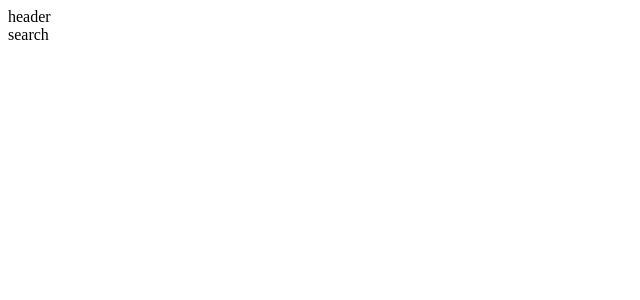
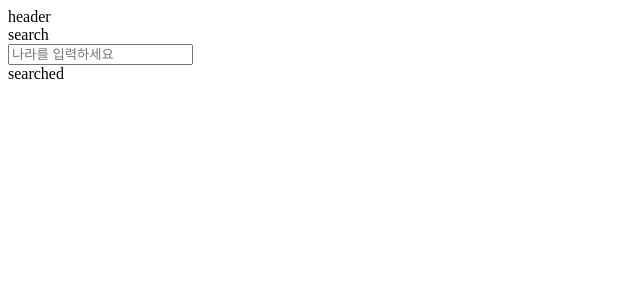
Before and after one commit to kaynekaynekayne/travel--call, a React (Create React App) app in the folder client/: page /searched/1 in a window 1280 px wide. Before the commit this address had no page. Shown: the top 300 px of the page, without its empty margins (0-640 px from the left). Built offline with nearby package versions, Linux system fonts and the light colour scheme; no server answers.

Commit message:
making search logic

```diff
--- a/client/src/apis/localContact.js
+++ b/client/src/apis/localContact.js
@@ -1,6 +1,8 @@
 import instance from ".";
 
-export const getLocalContact=async()=>{
-    const response=await instance.get("/contact/api");
+export const getLocalContact=async(country)=>{
+    const response=await instance.get("/contact/api",{
+        params:{country}
+    });
     return response.data;
 };
--- a/client/src/components/search.jsx
+++ b/client/src/components/search.jsx
@@ -1,8 +1,28 @@
-import React from 'react'
+import React,{useState} from 'react'
+import {useNavigate} from 'react-router-dom';
+
 
 const Search = () => {
+    const [country, setCountry]=useState("");
+    const navigate=useNavigate();
+
+    const submitHandler=(e)=>{
+        e.preventDefault();
+        navigate("/searched/"+country);
+        setCountry("");
+        console.log(country);
+    };
+
     return (
-        <div>search</div>
+        <form onSubmit={submitHandler}>
+            <div>search</div>
+            <input
+                type="text"
+                value={country}
+                placeholder="나라를 입력하세요"
+                onChange={(e)=>setCountry(e.target.value)}
+            />
+        </form>
     )
 }
 
--- a/client/src/pages/home.jsx
+++ b/client/src/pages/home.jsx
@@ -1,14 +1,6 @@
-import React,{useState, useEffect} from 'react'
-import { getLocalContact } from '../apis/localContact.js'
+import React from 'react'
 
 const Home = () => {
-
-    const [info, setInfo]=useState();
-
-    useEffect(()=>{
-        getLocalContact()
-        .then(items=>console.log(items));
-    },[]);
 
     return (
         <div>home</div>
--- a/client/src/pages/pages.jsx
+++ b/client/src/pages/pages.jsx
@@ -1,6 +1,7 @@
 import React from 'react';
 import {Routes, Route} from 'react-router-dom';
 import Home from './home';
+import Searched from './searched';
 
 
 
@@ -8,6 +9,7 @@ const Pages = () => {
     return (
         <Routes>
             <Route path="/" element={<Home />} />
+            <Route path="/searched/:country" element={<Searched />} />
         </Routes>
     )
 }
--- /dev/null
+++ b/client/src/pages/searched.jsx
@@ -0,0 +1,20 @@
+import React,{useEffect} from 'react'
+import {useParams} from 'react-router-dom';
+import { getLocalContact } from '../apis/localContact.js'
+
+const Searched = () => {
+
+    const params=useParams();
+    const {country}=params;
+
+    useEffect(()=>{
+        getLocalContact(country)
+        .then(items=>console.log(items));
+    },[params]);
+
+    return (
+        <div>searched</div>
+    )
+}
+
+export default Searched;
```
